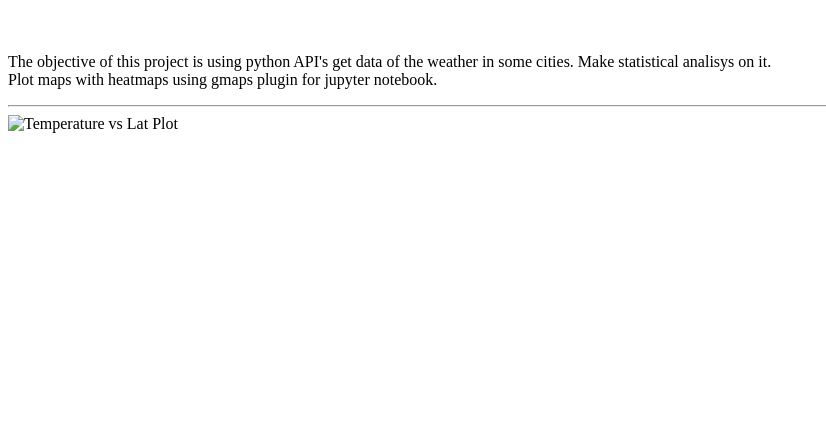
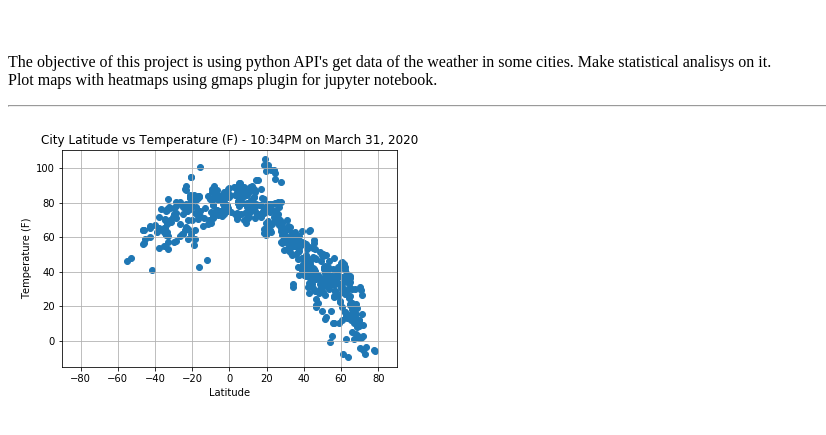
Before and after one commit to KuiiMaldonado/python-api-challenge, a plain HTML site: page index.html in a window 1280 px wide. Shown: the part 61-496 px from the top of the page, without its empty margins (0-826 px from the left). Drawn offline with Linux system fonts and the light colour scheme; the site is published under a folder, as on GitHub Pages, so addresses that start at the root find nothing.

Commit message:
Correcting image path

```diff
--- a/index.html
+++ b/index.html
@@ -10,6 +10,6 @@
         <p>The objective of this project is using python API's get data of the weather in some cities. Make statistical analisys on it.<br>
         Plot maps with heatmaps using gmaps plugin for jupyter notebook.</p>
         <hr>
-        <img src="/output_data/Temperature (F)_vs_Latitude.png" alt="Temperature vs Lat Plot"/>
+        <img src="output_data/Temperature (F)_vs_Latitude.png" alt="Temperature vs Lat Plot"/>
     </body>
 </html>
```
